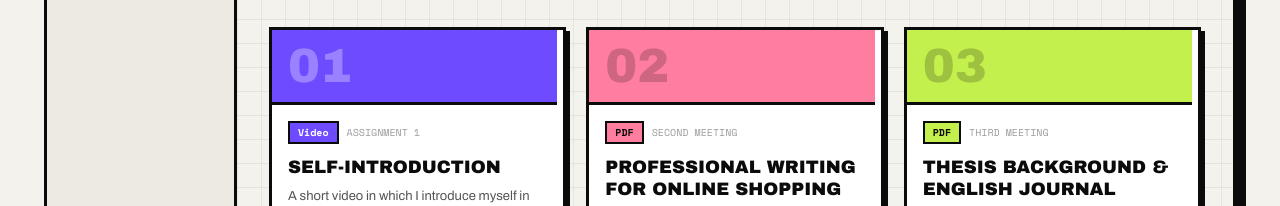
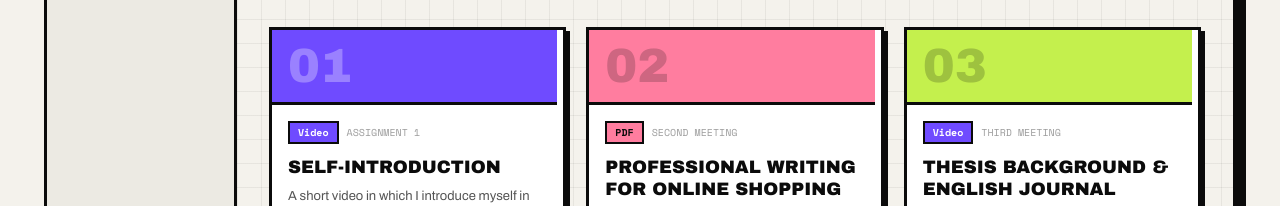
Before and after one commit to itoshiko-nurahman/tailwind-portofolio, a website: page index.html in a window 1280 px wide. Shown: the part 4600-4806 px from the top of the page. Drawn offline with Linux system fonts and the light colour scheme.

Commit message:
fix: update third meeting card tag from PDF to Video with violet styling

```diff
--- a/index.html
+++ b/index.html
@@ -808,7 +808,7 @@
                                     </div>
                                     <div class="flex flex-1 flex-col p-4">
                                         <div class="flex items-center gap-2">
-                                            <span class="chip !bg-lime">PDF</span>
+                                            <span class="chip !bg-violet !text-white">Video</span>
                                             <span class="font-mono text-[10px] text-ink/40 uppercase">Third Meeting</span>
                                         </div>
                                         <h3 id="eng-task-3" class="mt-3 font-display text-lg uppercase leading-tight">Thesis Background &amp; English Journal</h3>
```
